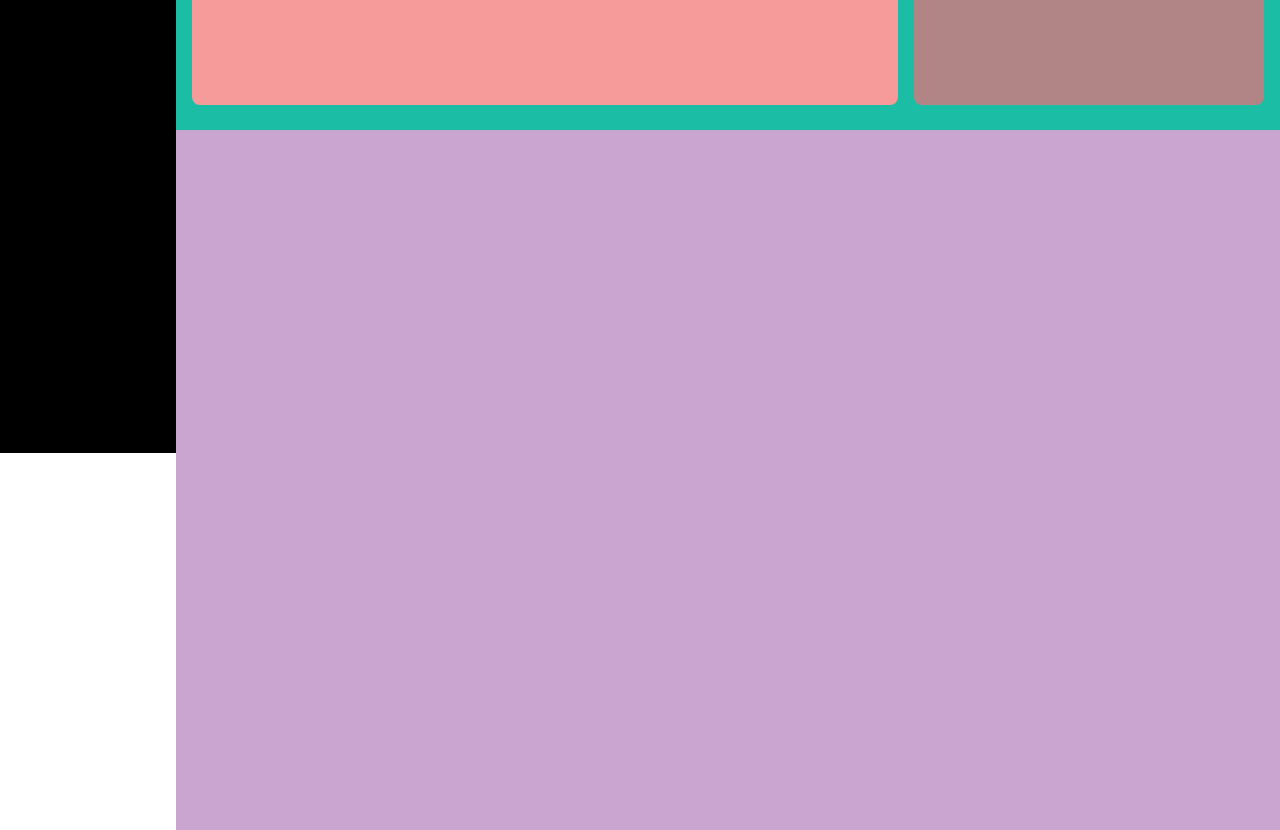
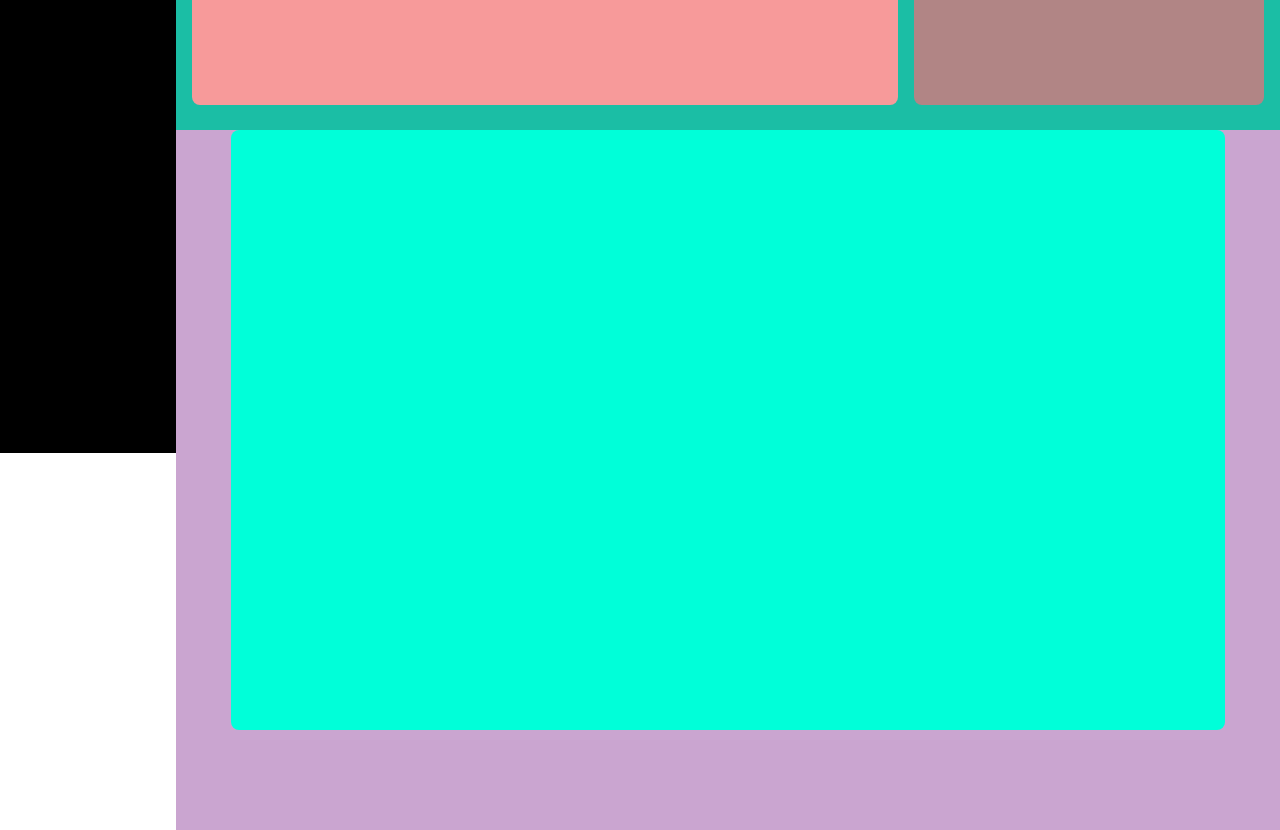
Before and after one commit to pradeep-08/Web-Developer-Assignment-, a React (Create React App) app: page / in a window 1280 px wide. Shown: the part 500-1330 px from the top of the page. Built offline with nearby package versions, Linux system fonts and the light colour scheme.

Commit message:
mainboard
basic foundation is finsihed

```diff
--- a/src/Components/asset/mainboard.js
+++ b/src/Components/asset/mainboard.js
@@ -15,7 +15,9 @@ function Mainboard() {
         <div className="bar-3-contents-1"></div>
             <div className="bar-3-contents-2"></div>
         </div>
-        <div className="bar-4"></div>
+        <div className="bar-4">
+        <div className="bar-4-contents-1"></div>
+        </div>
 
     </div>
   </>
--- a/src/Components/style/mainboard.css
+++ b/src/Components/style/mainboard.css
@@ -28,6 +28,8 @@
     width: 100%;
     background-color: rgb(202, 165, 208);
     height: 700px;
+    display: flex;
+    justify-content: center;
 }
 .bar-2-contents{
     background-color: rgb(255, 255, 255);
@@ -48,3 +50,10 @@
     width: 350px;
     border-radius: 8px;
 }
+
+.bar-4-contents-1{
+    background-color: rgb(0, 255, 217);
+    height: 600px;
+    width: 90%;
+    border-radius: 8px;
+}
```
